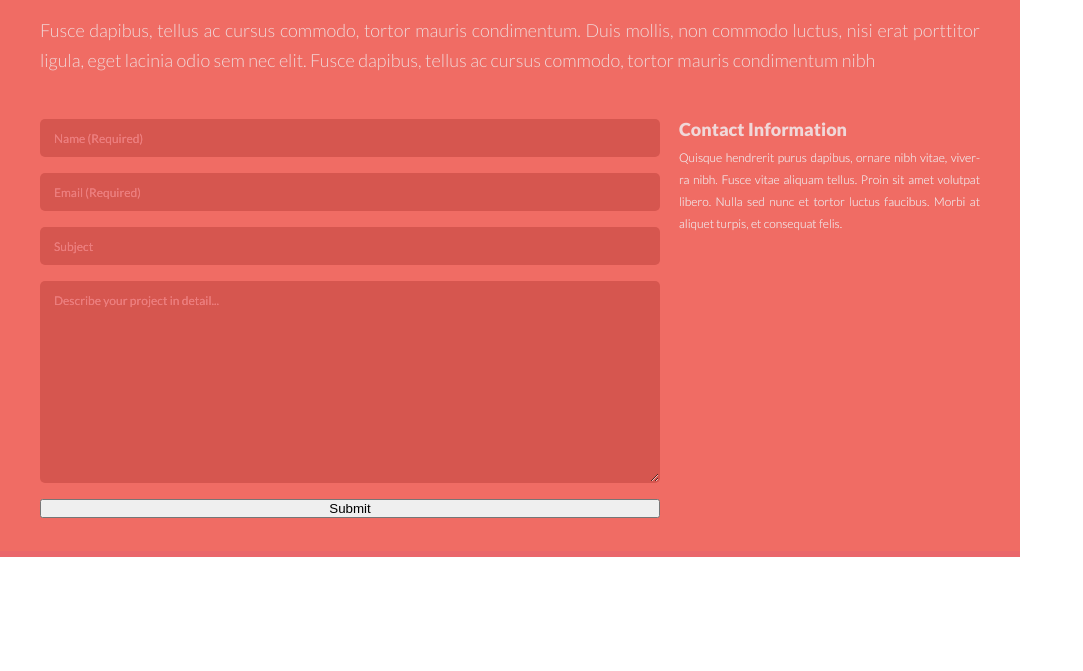
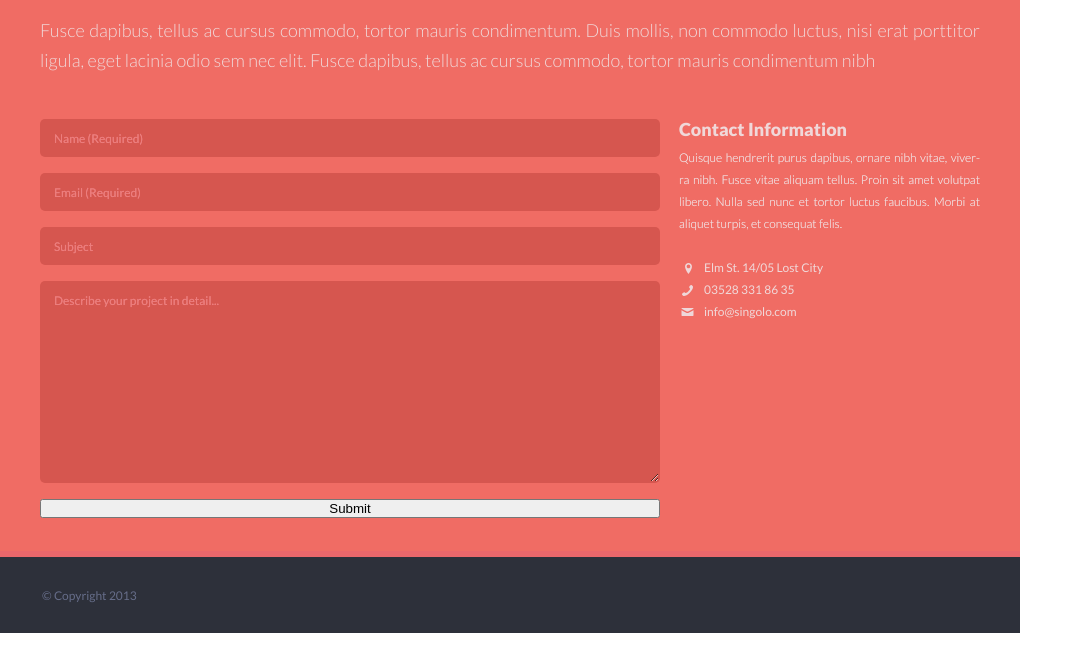
Before and after one commit to SemperIdem/singolo, a plain HTML site: page singolo3.html in a window 1280 px wide. Shown: the part 107-778 px from the top of the page, without its empty margins (0-1083 px from the left). Drawn offline with Linux system fonts and the light colour scheme.

Commit message:
feat: finish feed block

```diff
--- a/singolo3.css
+++ b/singolo3.css
@@ -114,7 +114,70 @@ textarea::placeholder {
   color: #f0d8d9;
   text-align: justify;
   text-shadow: 0 0;
+  margin-bottom: 22px
 }
+
+.contacts {
+  display: flex;
+  flex-direction: column;
+}
+
+.contact {
+  display: inline-flex;
+  align-items: center;
+}
+
+.contact__info {
+  font-size: 12px;
+  line-height: 22px;
+  color: #f0d8d9;
+  text-decoration: none;
+  align-items: center;
+}
+
+
+.contact__icon {
+  display: inline-block;
+  cursor: pointer;
+}
+
+.icon_location {
+  width: 7px;
+  height: 11px;
+  margin: 0 12px 0 6px;
+  background-image: url(assets/contacts_icons/location.svg);
+}
+
+.icon_phone {
+  width: 11px;
+  height: 11px;
+  margin-right: 2px;
+  margin: 0 11px 0 3px;
+  background-image: url(assets/contacts_icons/phone.svg);
+}
+
+.icon_mail {
+  width: 13px;
+  height: 8px;
+  margin: 0px 10px 0px 2px;
+  background-image: url(assets/contacts_icons/mail.svg);
+}
+
+
+.footer {
+  display: flex;
+  align-items: center;
+  padding: 0 33px;
+  height: 76px;
+  background-color: #2d303a;
+}
+
+.copyright {
+    color: #666d89;
+    font-size: 12px;
+    margin-left: 9px;
+}
+
 
 @font-face {
   font-family: "Lato";
--- a/singolo3.html
+++ b/singolo3.html
@@ -27,20 +27,28 @@
           <p class="contact-info__text">Quisque hendrerit purus dapibus, ornare nibh vitae, viver-ra nibh.
             Fusce vitae aliquam tellus. Proin sit amet volutpat libero.
             Nulla sed nunc et tortor luctus faucibus.
-            Morbi at aliquet turpis,  et consequat felis.
-        </div>
-        <div class="contact-details">
-          <a class="contact-details__item"></a>
-          <a class="contact-details__item"></a>
-          <a class="contact-details__item"></a>
+            Morbi at aliquet turpis,  et consequat felis.</p>
+          <div class="contacts">
+            <div class="contact">
+              <span class="contact__icon icon_location"></span>
+              <span class="contact__info">Elm St. 14/05 Lost City</span>
+            </div>
+            <div class="contact">
+              <span class="contact__icon icon_phone"></span>
+              <a class="contact__info" href="tel:035283318635">03528 331 86 35</a>
+            </div>
+            <div class="contact">
+              <span class="contact__icon icon_mail"></span>
+              <span class="contact__info" href="mailto:info@singolo.com">info@singolo.com</span>
+            </div>
+          </div>
         </div>
       </div>
+        </div>
+        <footer class="page__footer footer">
+          <p class="footer__copyright copyright">© Copyright 2013</p>
+          <div class="footer__links links"></div>
+        </footer>
       </div>
-
-
-      <footer class="page__footer footer">
-        <p class="footer__copyright copyright"></p>
-        <div class="footer__links links"></div>
-      </footer>
     </div>
   </body>
```
Also changed, not shown: assets/contacts_icons/location.svg (added), assets/contacts_icons/mail.svg (added), assets/contacts_icons/phone.svg (added).
